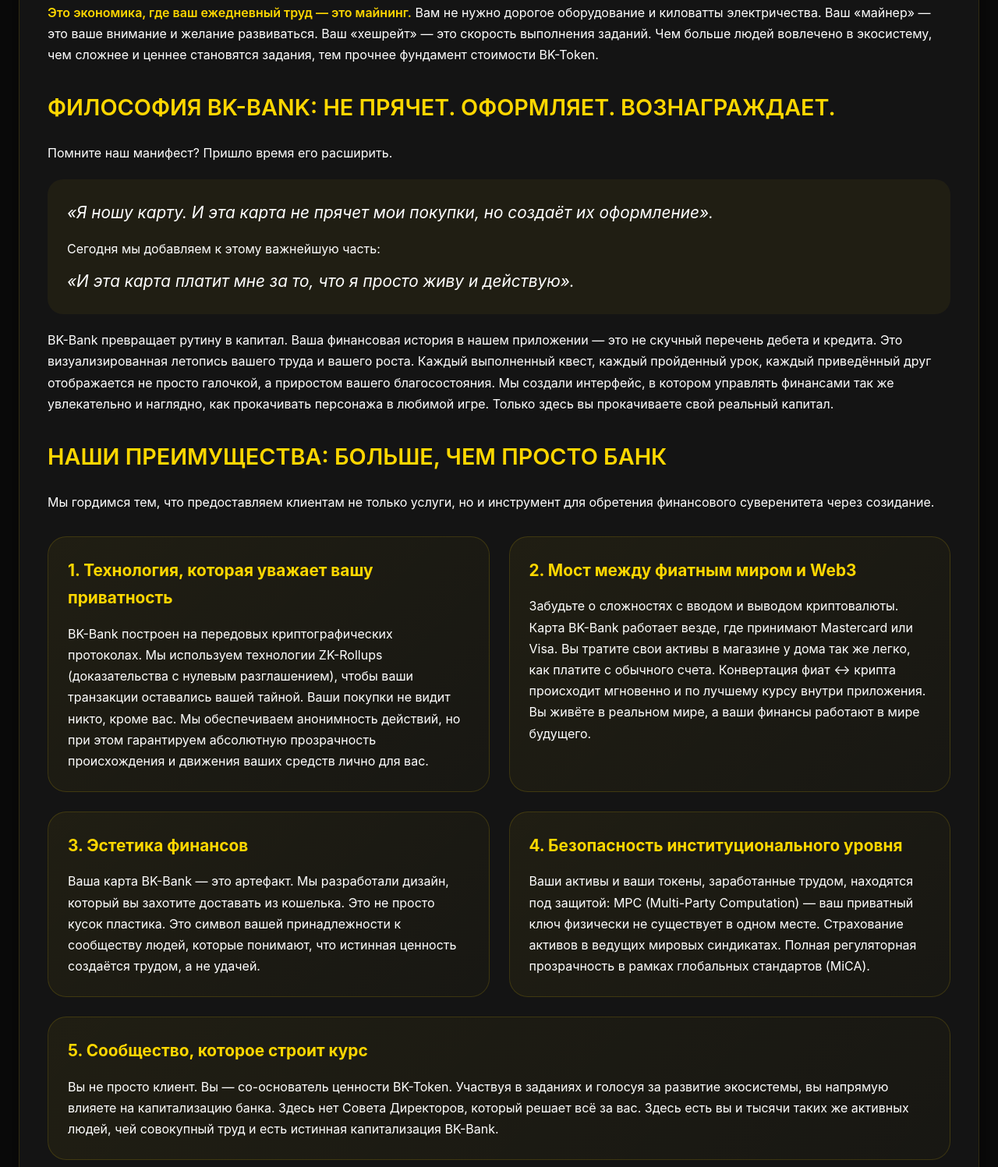
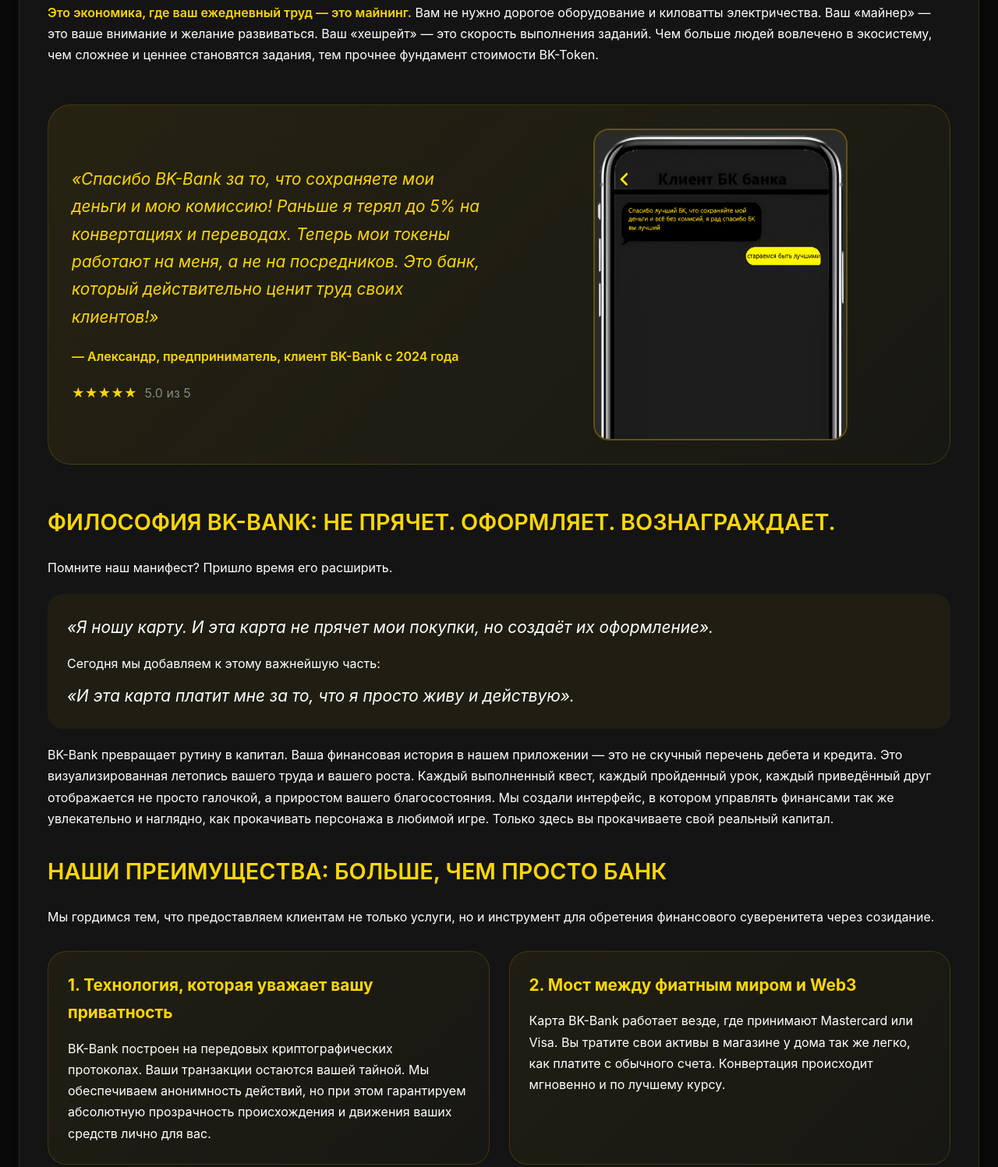
Before and after one commit to lybat25/BK-Bank, a plain HTML site: page index.html in a window 1280 px wide. Shown: the part 1279-2776 px from the top of the page at 78% size. Drawn offline with nearby package versions, Linux system fonts and the light colour scheme.

Commit message:
Update index.html

```diff
--- a/index.html
+++ b/index.html
@@ -79,6 +79,12 @@
         .steps-container { display: flex; flex-wrap: wrap; gap: 20px; margin: 30px 0; }
         .step-item { flex: 1; min-width: 200px; background: rgba(255,215,0,0.03); border-radius: 20px; padding: 25px; text-align: center; border: 1px solid rgba(255,215,0,0.1); }
         .step-number { width: 50px; height: 50px; background: #FFD700; color: #0a0a0a; border-radius: 50%; display: flex; align-items: center; justify-content: center; font-size: 1.5rem; font-weight: 700; margin: 0 auto 20px; }
+        .testimonial-block { display: flex; align-items: center; gap: 40px; margin: 50px 0; padding: 30px; background: linear-gradient(135deg, rgba(255,215,0,0.08), rgba(255,215,0,0.02)); border-radius: 30px; border: 1px solid rgba(255,215,0,0.15); }
+        .testimonial-content { flex: 1; }
+        .testimonial-quote { font-size: 1.3rem; font-style: italic; margin-bottom: 20px; color: #FFD700; }
+        .testimonial-author { font-weight: 600; color: #FFD700; }
+        .testimonial-image { flex: 1; text-align: center; }
+        .testimonial-image img { max-width: 100%; max-height: 400px; border-radius: 20px; border: 2px solid rgba(255,215,0,0.3); }
         .modal-overlay { position: fixed; top: 0; left: 0; width: 100%; height: 100%; background: rgba(0,0,0,0.85); backdrop-filter: blur(15px); z-index: 9998; animation: fadeIn 0.3s; }
         @keyframes fadeIn { from { opacity: 0; } to { opacity: 1; } }
         .modal-form { background: rgba(20,20,20,0.98); backdrop-filter: blur(25px); border: 1px solid rgba(255,215,0,0.3); border-radius: 50px; padding: 45px; width: 450px; position: fixed; top: 50%; left: 50%; transform: translate(-50%, -50%); z-index: 9999; max-height: 90vh; overflow-y: auto; animation: modalPop 0.4s; box-shadow: 0 30px 60px rgba(0,0,0,0.8); }
@@ -183,6 +189,21 @@
 
         <p style="margin-top: 20px;"><span class="highlight">Это экономика, где ваш ежедневный труд — это майнинг.</span> Вам не нужно дорогое оборудование и киловатты электричества. Ваш «майнер» — это ваше внимание и желание развиваться. Ваш «хешрейт» — это скорость выполнения заданий. Чем больше людей вовлечено в экосистему, чем сложнее и ценнее становятся задания, тем прочнее фундамент стоимости BK-Token.</p>
 
+        <!-- ОТЗЫВ КЛИЕНТА С ТЕЛЕФОНОМ -->
+        <div class="testimonial-block">
+            <div class="testimonial-content">
+                <div class="testimonial-quote">«Спасибо BK-Bank за то, что сохраняете мои деньги и мою комиссию! Раньше я терял до 5% на конвертациях и переводах. Теперь мои токены работают на меня, а не на посредников. Это банк, который действительно ценит труд своих клиентов!»</div>
+                <div class="testimonial-author">— Александр, предприниматель, клиент BK-Bank с 2024 года</div>
+                <div style="margin-top: 20px; display: flex; gap: 10px;">
+                    <span style="color: #FFD700;">★★★★★</span>
+                    <span style="color: #888;">5.0 из 5</span>
+                </div>
+            </div>
+            <div class="testimonial-image">
+                <img src="png/изображение_2025-02-12_105015270.png" alt="Отзыв клиента BK-Bank">
+            </div>
+        </div>
+
         <h3>ФИЛОСОФИЯ BK-BANK: НЕ ПРЯЧЕТ. ОФОРМЛЯЕТ. ВОЗНАГРАЖДАЕТ.</h3>
 
         <p>Помните наш манифест? Пришло время его расширить.</p>
@@ -202,23 +223,23 @@
         <div class="advantage-grid">
             <div class="advantage-card">
                 <h4>1. Технология, которая уважает вашу приватность</h4>
-                <p>BK-Bank построен на передовых криптографических протоколах. Мы используем технологии ZK-Rollups (доказательства с нулевым разглашением), чтобы ваши транзакции оставались вашей тайной. Ваши покупки не видит никто, кроме вас. Мы обеспечиваем анонимность действий, но при этом гарантируем абсолютную прозрачность происхождения и движения ваших средств лично для вас.</p>
+                <p>BK-Bank построен на передовых криптографических протоколах. Ваши транзакции остаются вашей тайной. Мы обеспечиваем анонимность действий, но при этом гарантируем абсолютную прозрачность происхождения и движения ваших средств лично для вас.</p>
             </div>
             <div class="advantage-card">
                 <h4>2. Мост между фиатным миром и Web3</h4>
-                <p>Забудьте о сложностях с вводом и выводом криптовалюты. Карта BK-Bank работает везде, где принимают Mastercard или Visa. Вы тратите свои активы в магазине у дома так же легко, как платите с обычного счета. Конвертация фиат ↔ крипта происходит мгновенно и по лучшему курсу внутри приложения. Вы живёте в реальном мире, а ваши финансы работают в мире будущего.</p>
+                <p>Карта BK-Bank работает везде, где принимают Mastercard или Visa. Вы тратите свои активы в магазине у дома так же легко, как платите с обычного счета. Конвертация происходит мгновенно и по лучшему курсу.</p>
             </div>
             <div class="advantage-card">
                 <h4>3. Эстетика финансов</h4>
-                <p>Ваша карта BK-Bank — это артефакт. Мы разработали дизайн, который вы захотите доставать из кошелька. Это не просто кусок пластика. Это символ вашей принадлежности к сообществу людей, которые понимают, что истинная ценность создаётся трудом, а не удачей.</p>
+                <p>Ваша карта BK-Bank — это артефакт. Мы разработали дизайн, который вы захотите доставать из кошелька. Это символ вашей принадлежности к сообществу людей, которые понимают, что истинная ценность создаётся трудом.</p>
             </div>
             <div class="advantage-card">
                 <h4>4. Безопасность институционального уровня</h4>
-                <p>Ваши активы и ваши токены, заработанные трудом, находятся под защитой: MPC (Multi-Party Computation) — ваш приватный ключ физически не существует в одном месте. Страхование активов в ведущих мировых синдикатах. Полная регуляторная прозрачность в рамках глобальных стандартов (MiCA).</p>
+                <p>Ваши активы находятся под защитой MPC (Multi-Party Computation) и застрахованы в ведущих мировых синдикатах. Полная регуляторная прозрачность в рамках глобальных стандартов.</p>
             </div>
             <div class="advantage-card" style="grid-column: span 2;">
                 <h4>5. Сообщество, которое строит курс</h4>
-                <p>Вы не просто клиент. Вы — со-основатель ценности BK-Token. Участвуя в заданиях и голосуя за развитие экосистемы, вы напрямую влияете на капитализацию банка. Здесь нет Совета Директоров, который решает всё за вас. Здесь есть вы и тысячи таких же активных людей, чей совокупный труд и есть истинная капитализация BK-Bank.</p>
+                <p>Вы не просто клиент. Вы — со-основатель ценности BK-Token. Участвуя в заданиях и голосуя за развитие экосистемы, вы напрямую влияете на капитализацию банка. Здесь нет Совета Директоров. Здесь есть вы и тысячи таких же активных людей.</p>
             </div>
         </div>
 
@@ -235,7 +256,7 @@
             <div class="step-item">
                 <div class="step-number">2</div>
                 <h4>Верификация</h4>
-                <p>Пройдите простую KYC-процедуру — это повысит ваши лимиты и безопасность, а также откроет доступ к первым платным заданиям.</p>
+                <p>Пройдите простую KYC-процедуру — это повысит ваши лимиты и безопасность.</p>
             </div>
             <div class="step-item">
                 <div class="step-number">3</div>
@@ -245,13 +266,13 @@
             <div class="step-item">
                 <div class="step-number">4</div>
                 <h4>Наблюдайте за ростом</h4>
-                <p>Ваш баланс начинает расти не только от пополнений, но и от вашей активности.</p>
+                <p>Ваш баланс начинает расти от вашей активности.</p>
             </div>
         </div>
 
         <div class="cta-section">
             <h2 style="font-size: 2rem; margin-bottom: 15px;">BK-BANK: ВАШ ТРУД — НАША ВАЛЮТА</h2>
-            <p style="font-size: 1.2rem; margin-bottom: 20px;">В мире, где банки зарабатывают на ваших деньгах, BK-Bank — это банк, который платит вам за ваше время. Мы создали финансовую систему, в которой справедливая оценка труда является краеугольным камнем ценообразования.</p>
+            <p style="font-size: 1.2rem; margin-bottom: 20px;">В мире, где банки зарабатывают на ваших деньгах, BK-Bank — это банк, который платит вам за ваше время.</p>
             <p style="font-size: 1.1rem;"><strong>Присоединяйтесь к BK-Bank сегодня. Превратите свою ежедневную активность в растущий капитал.</strong></p>
             <p style="margin-top: 15px; color: #FFD700;"><strong>BK-Bank. Ваш надёжный финансовый партнёр. Создавайте ценность. Управляйте будущим.</strong></p>
             <button class="cta-button" onclick="window.showRegistrationForm()">✨ Открыть счёт и получить первый токен ✨</button>
```
